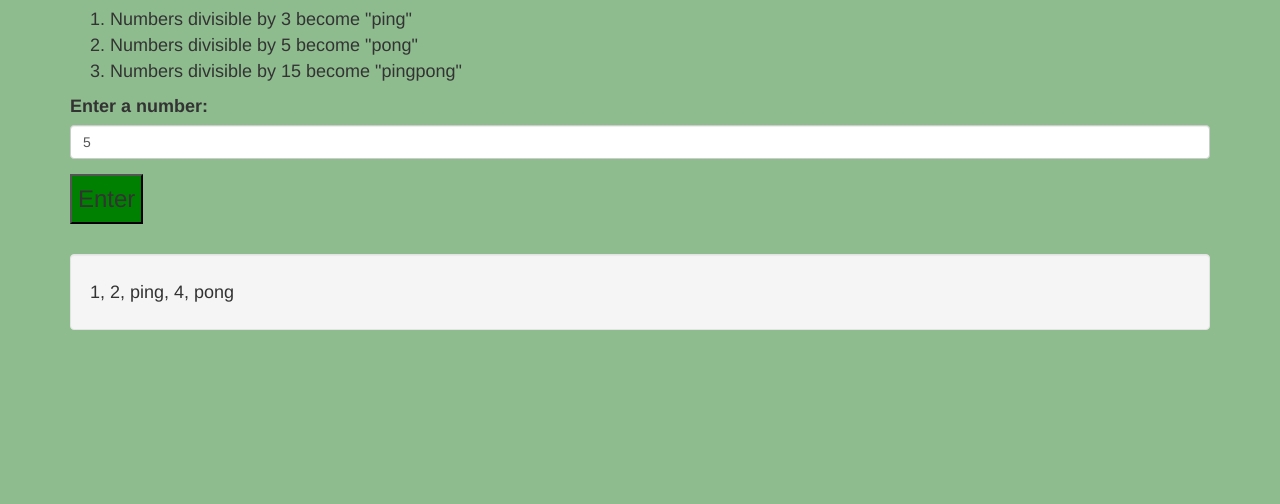
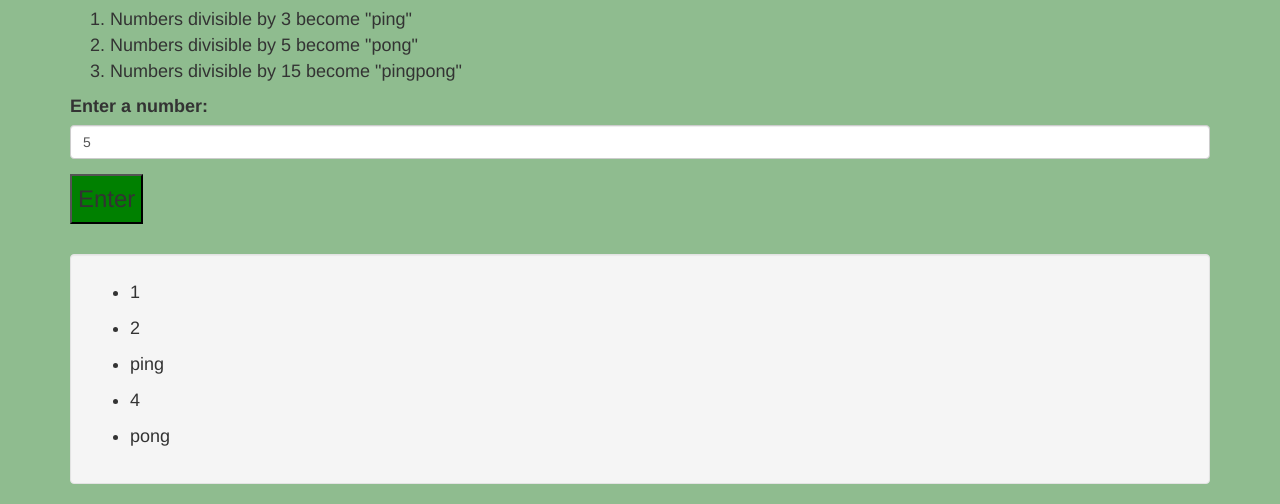
Before and after one commit to nsanders9022/ping-pong, a plain HTML site: page index.html in a window 1280 px wide. Both pictures are taken after typing "5" into the empty fields and a click on the button "Enter". Shown: the part 431-935 px from the top of the page. Before the commit the page ends 800 px from the top, so only its background shows below. Drawn offline with Linux system fonts and the light colour scheme.

Commit message:
clear the UL list each time submit is run so the list doesn't append to itself if ran a second time

```diff
--- a/index.html
+++ b/index.html
@@ -7,11 +7,14 @@
     <script src="js/jquery-3.1.1.js"></script>
     <script src="js/scripts.js"></script>
   </head>
+
   <body>
+
     <div class="banner">
     </div>
+
     <div class="container">
-
+      <div class="rules">
         <h1>Let's play!</h1>
         <h2>Rules:</h2>
         <p>Ping Pong will count up to your number from 1 with the following exceptions: </p>
@@ -20,6 +23,7 @@
           <li>Numbers divisible by 5 become "pong"</li>
           <li>Numbers divisible by 15 become "pingpong"</li>
         </ol>
+      </div>
 
       <form id="ping-form">
         <div class="form-group">
@@ -33,7 +37,7 @@
         <ul id="output">
         </ul>
       </div>
+    </div>
 
-    </div>
   </body>
 </html>
--- a/js/scripts.js
+++ b/js/scripts.js
@@ -35,11 +35,12 @@ $(document).ready(function(){
 
     var userInput = parseInt($("#number").val());
 
+    $("ul").empty();
     $("#result").show();
-    $("#result").text(pingPong(userInput))
+    // $("#result").text(pingPong(userInput))
 
-    // $.each(pingPong(userInput), function(index){
-    //   $("#output").append("<li>" + pingPong(userInput)[index] + "</li>")
-    // });
+    $.each(pingPong(userInput), function(index){
+      $("#output").append("<li>" + pingPong(userInput)[index] + "</li>")
+    });
   })
 });
```
Lines whose indentation alone changed are shown as unchanged.
